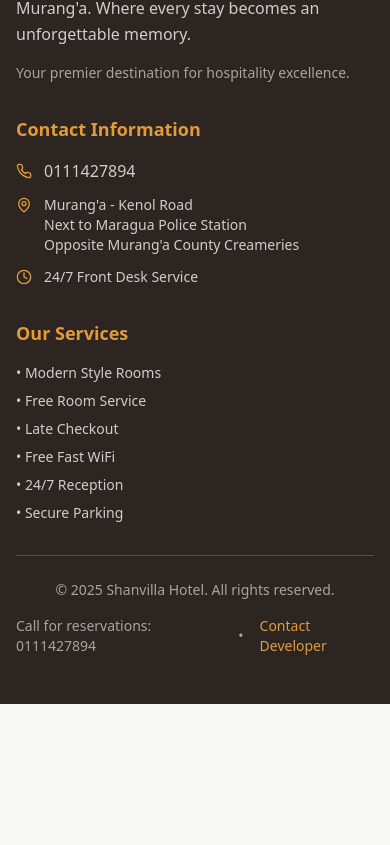
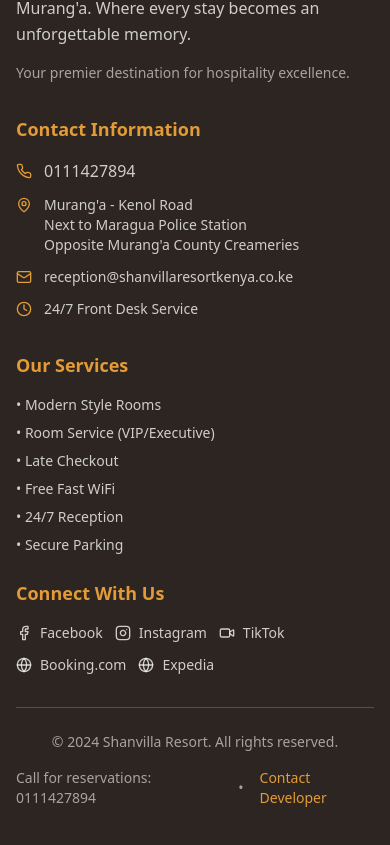
Before and after one commit to Rolernock/shanvilla, a React (Vite) app: page / in a window 390 px wide. Shown: the part 10769-11614 px from the top of the page. Before the commit the page ends 11473 px from the top, so only its background shows below. Built offline with nearby package versions, Linux system fonts and the light colour scheme.

Commit message:
Updated social media links

```diff
--- a/src/components/Footer.tsx
+++ b/src/components/Footer.tsx
@@ -1,71 +1,145 @@
-import { Phone, MapPin, Clock, Mail } from "lucide-react";
+import {
+  Phone,
+  MapPin,
+  Clock,
+  Mail,
+  Facebook,
+  Instagram,
+  Globe,
+  Video
+} from 'lucide-react'
 
 const Footer = () => {
-  const currentYear = new Date().getFullYear()
   return (
-    <footer className="bg-foreground text-background py-12">
-      <div className="container mx-auto px-4 lg:px-8">
-        <div className="grid grid-cols-1 md:grid-cols-3 gap-8">
-          {/* Hotel Info */}
+    <footer className='bg-foreground text-background py-12'>
+      <div className='container mx-auto px-4 lg:px-8'>
+        <div className='grid grid-cols-1 md:grid-cols-3 gap-8'>
+          {/* Resort Info */}
           <div>
-            <h3 className="text-2xl font-bold text-primary-glow mb-4">Shanvilla Hotel</h3>
-            <p className="text-background/80 mb-4 leading-relaxed">
-              Experience modern luxury and comfort in Murang'a. Where every stay becomes an unforgettable memory.
+            <h3 className='text-2xl font-bold text-primary-glow mb-4'>
+              Shanvilla Resort
+            </h3>
+            <p className='text-background/80 mb-4 leading-relaxed'>
+              Experience modern luxury and comfort in Murang'a. Where every stay
+              becomes an unforgettable memory.
             </p>
-            <p className="text-background/60 text-sm">
+            <p className='text-background/60 text-sm'>
               Your premier destination for hospitality excellence.
             </p>
           </div>
 
           {/* Contact Info */}
           <div>
-            <h4 className="text-lg font-semibold mb-4 text-primary-glow">Contact Information</h4>
-            <div className="space-y-3">
-              <div className="flex items-center gap-3">
-                <Phone className="w-4 h-4 text-primary-glow" />
-                <span className="text-background/80">0111427894</span>
+            <h4 className='text-lg font-semibold mb-4 text-primary-glow'>
+              Contact Information
+            </h4>
+            <div className='space-y-3'>
+              <div className='flex items-center gap-3'>
+                <Phone className='w-4 h-4 text-primary-glow' />
+                <span className='text-background/80'>0111427894</span>
               </div>
-              <div className="flex items-start gap-3">
-                <MapPin className="w-4 h-4 text-primary-glow mt-0.5" />
-                <div className="text-background/80 text-sm">
+              <div className='flex items-start gap-3'>
+                <MapPin className='w-4 h-4 text-primary-glow mt-0.5' />
+                <div className='text-background/80 text-sm'>
                   <p>Murang'a - Kenol Road</p>
                   <p>Next to Maragua Police Station</p>
                   <p>Opposite Murang'a County Creameries</p>
                 </div>
               </div>
-              <div className="flex items-center gap-3">
-                <Clock className="w-4 h-4 text-primary-glow" />
-                <span className="text-background/80 text-sm">24/7 Front Desk Service</span>
+              <div className='flex items-center gap-3'>
+                <Mail className='w-4 h-4 text-primary-glow' />
+                <span className='text-background/80 text-sm'>
+                  reception@shanvillaresortkenya.co.ke
+                </span>
+              </div>
+              <div className='flex items-center gap-3'>
+                <Clock className='w-4 h-4 text-primary-glow' />
+                <span className='text-background/80 text-sm'>
+                  24/7 Front Desk Service
+                </span>
               </div>
             </div>
           </div>
 
-          {/* Services */}
+          {/* Services & Social Media */}
           <div>
-            <h4 className="text-lg font-semibold mb-4 text-primary-glow">Our Services</h4>
-            <ul className="space-y-2 text-background/80 text-sm">
+            <h4 className='text-lg font-semibold mb-4 text-primary-glow'>
+              Our Services
+            </h4>
+            <ul className='space-y-2 text-background/80 text-sm mb-6'>
               <li>• Modern Style Rooms</li>
-              <li>• Free Room Service</li>
+              <li>• Room Service (VIP/Executive)</li>
               <li>• Late Checkout</li>
               <li>• Free Fast WiFi</li>
               <li>• 24/7 Reception</li>
               <li>• Secure Parking</li>
             </ul>
+
+            <h4 className='text-lg font-semibold mb-4 text-primary-glow'>
+              Connect With Us
+            </h4>
+            <div className='flex flex-wrap gap-3'>
+              <a
+                href='https://www.facebook.com/shanvillaresort.ke/'
+                target='_blank'
+                rel='noopener noreferrer'
+                className='flex items-center gap-2 text-background/80 hover:text-primary-glow transition-colors text-sm'
+              >
+                <Facebook className='w-4 h-4' />
+                Facebook
+              </a>
+              <a
+                href='https://www.instagram.com/shanvillaresort/'
+                target='_blank'
+                rel='noopener noreferrer'
+                className='flex items-center gap-2 text-background/80 hover:text-primary-glow transition-colors text-sm'
+              >
+                <Instagram className='w-4 h-4' />
+                Instagram
+              </a>
+              <a
+                href='https://www.tiktok.com/discover/shanvillaresort1'
+                target='_blank'
+                rel='noopener noreferrer'
+                className='flex items-center gap-2 text-background/80 hover:text-primary-glow transition-colors text-sm'
+              >
+                <Video className='w-4 h-4' />
+                TikTok
+              </a>
+              <a
+                href='https://www.booking.com/hotel/ke/shanvilla-resort-ltd.html?aid=2425903&label=bra115jc-1FCAsodkIUc2hhbnZpbGxhLXJlc29ydC1sdGRIM1gDaHaIAQGYATG4ARfIAQzYAQHoAQH4AQKIAgGoAgO4AvyH_sMGwAIB0gIkY2UzNmM0ZjMtMzg0MC00ZDZmLThlYjktYmNmNTRiNzBiNmU02AIF4AIB&sid=12db012d5cdb67caf9a89c3626370c2b&dest_id=-2257236&dest_type=city&dist=0&group_adults=2&group_children=0&hapos=1&hpos=1&no_rooms=1&req_adults=2&req_children=0&room1=A%2CA&sb_price_type=total&sr_order=popularity&srepoch=1753187343&srpvid=1c0757becc3f04c3&type=total&ucfs=1&'
+                target='_blank'
+                rel='noopener noreferrer'
+                className='flex items-center gap-2 text-background/80 hover:text-primary-glow transition-colors text-sm'
+              >
+                <Globe className='w-4 h-4' />
+                Booking.com
+              </a>
+              <a
+                href='https://www.expedia.com/Shanvilla-Resort-Ltd.h116277960.Hotel-Information?chkin=2025-07-23&chkout=2025-07-28&x_pwa=1&rfrr=HSR&pwa_ts=1753188284253&referrerUrl=aHR0cHM6Ly93d3cuZXhwZWRpYS5jb20vSG90ZWwtU2VhcmNo&useRewards=false&rm1=a2&regionId=951749128114061312&destination=Maragua%2C+Murang%27a+County%2C+Kenya&destType=MARKET&selected=116277960&latLong=-0.794563%2C37.131592&sort=RECOMMENDED&top_dp=236&top_cur=USD&userIntent=&selectedRoomType=326648967&selectedRatePlan=402256487&searchId=895c4861-ccb2-4b56-a05e-9fe2e470c356'
+                target='_blank'
+                rel='noopener noreferrer'
+                className='flex items-center gap-2 text-background/80 hover:text-primary-glow transition-colors text-sm'
+              >
+                <Globe className='w-4 h-4' />
+                Expedia
+              </a>
+            </div>
           </div>
         </div>
 
         {/* Bottom Bar */}
-        <div className="border-t border-background/20 mt-8 pt-6">
-          <div className="flex flex-col md:flex-row justify-between items-center gap-4">
-            <p className="text-background/60 text-sm">
-              © {currentYear} Shanvilla Hotel. All rights reserved.
+        <div className='border-t border-background/20 mt-8 pt-6'>
+          <div className='flex flex-col md:flex-row justify-between items-center gap-4'>
+            <p className='text-background/60 text-sm'>
+              © 2024 Shanvilla Resort. All rights reserved.
             </p>
-            <div className="flex items-center gap-4 text-sm text-background/60">
+            <div className='flex items-center gap-4 text-sm text-background/60'>
               <span>Call for reservations: 0111427894</span>
               <span>•</span>
               <a
-                href="tel:0791483839"
-                className="text-primary-glow hover:text-primary transition-colors duration-200"
+                href='tel:0791483839'
+                className='text-primary-glow hover:text-primary transition-colors duration-200'
               >
                 Contact Developer
               </a>
@@ -74,7 +148,7 @@ const Footer = () => {
         </div>
       </div>
     </footer>
-  );
-};
+  )
+}
 
-export default Footer;
+export default Footer
```
